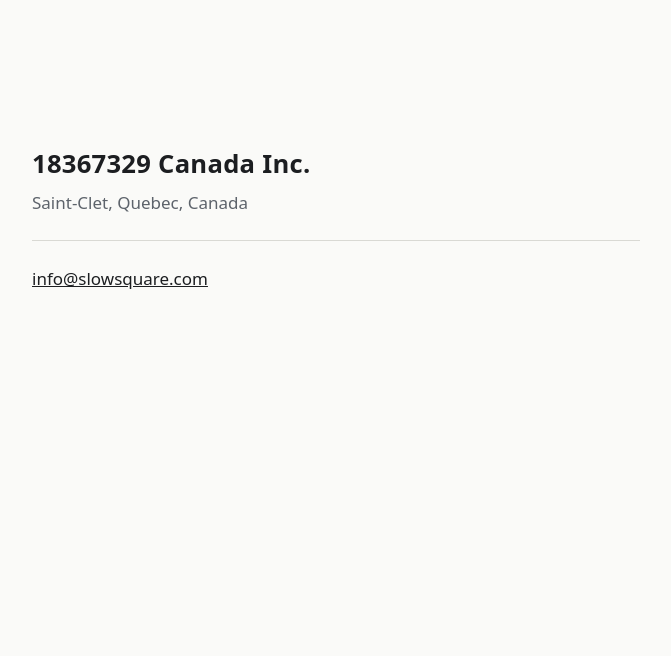
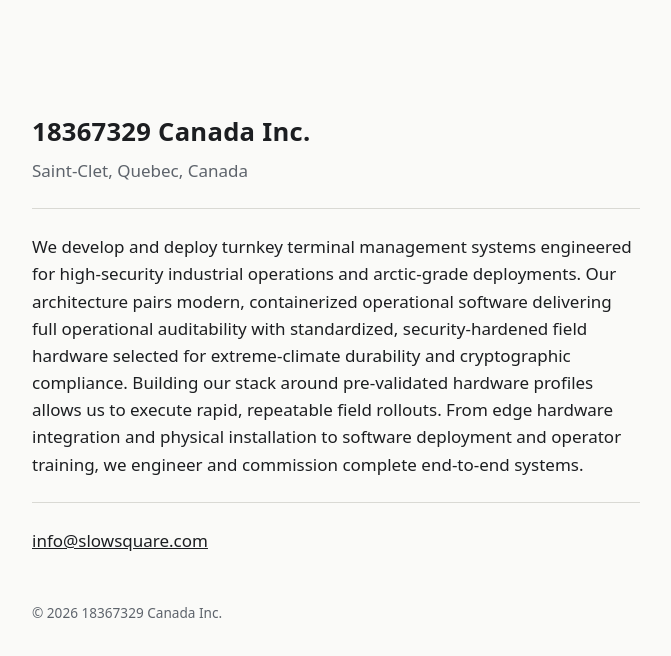
Before and after one commit to 1fz-fe/slowsquare-site, a plain HTML site: page index.html in a window 1280 px wide. Shown: the whole page, without its empty margins (304-975 px from the left). Drawn offline with Linux system fonts and the light colour scheme.

Commit message:
The company description goes on the page
Written by the owner; the page now says what the company does, which is
what a supplier's registration reviewer comes to read.

Co-Authored-By: Claude Fable 5.2 <noreply@anthropic.com>

```diff
--- a/index.html
+++ b/index.html
@@ -4,7 +4,7 @@
 <meta charset="utf-8">
 <meta name="viewport" content="width=device-width, initial-scale=1">
 <title>18367329 Canada Inc.</title>
-<meta name="description" content="18367329 Canada Inc., Saint-Clet, Quebec.">
+<meta name="description" content="Turnkey terminal management systems for high-security industrial operations and arctic-grade deployments.">
 <style>
   :root { --bg:#fafaf8; --ink:#1c1e21; --muted:#5d636b; --rule:#d9d9d4; }
   @media (prefers-color-scheme: dark) {
@@ -13,11 +13,13 @@
   * { box-sizing:border-box; }
   body { margin:0; background:var(--bg); color:var(--ink);
          font:17px/1.6 system-ui,-apple-system,"Segoe UI",Roboto,sans-serif; }
-  main { max-width:40rem; margin:0 auto; padding:18vh 16px 4rem; }
+  main { max-width:40rem; margin:0 auto; padding:14vh 16px 4rem; }
   h1 { font-size:1.6rem; font-weight:600; letter-spacing:.01em; margin:0 0 .25rem; }
   p { margin:.2rem 0; color:var(--muted); }
   hr { border:0; border-top:1px solid var(--rule); margin:1.5rem 0; }
   a { color:var(--ink); }
+  .bio { color:var(--ink); margin:0; }
+  footer { margin-top:3rem; font-size:.85rem; color:var(--muted); }
 </style>
 </head>
 <body>
@@ -25,7 +27,10 @@
   <h1>18367329 Canada Inc.</h1>
   <p>Saint-Clet, Quebec, Canada</p>
   <hr>
+  <p class="bio">We develop and deploy turnkey terminal management systems engineered for high-security industrial operations and arctic-grade deployments. Our architecture pairs modern, containerized operational software delivering full operational auditability with standardized, security-hardened field hardware selected for extreme-climate durability and cryptographic compliance. Building our stack around pre-validated hardware profiles allows us to execute rapid, repeatable field rollouts. From edge hardware integration and physical installation to software deployment and operator training, we engineer and commission complete end-to-end systems.</p>
+  <hr>
   <p><a href="mailto:info@slowsquare.com">info@slowsquare.com</a></p>
+  <footer>&copy; 2026 18367329 Canada Inc.</footer>
 </main>
 </body>
 </html>
```
